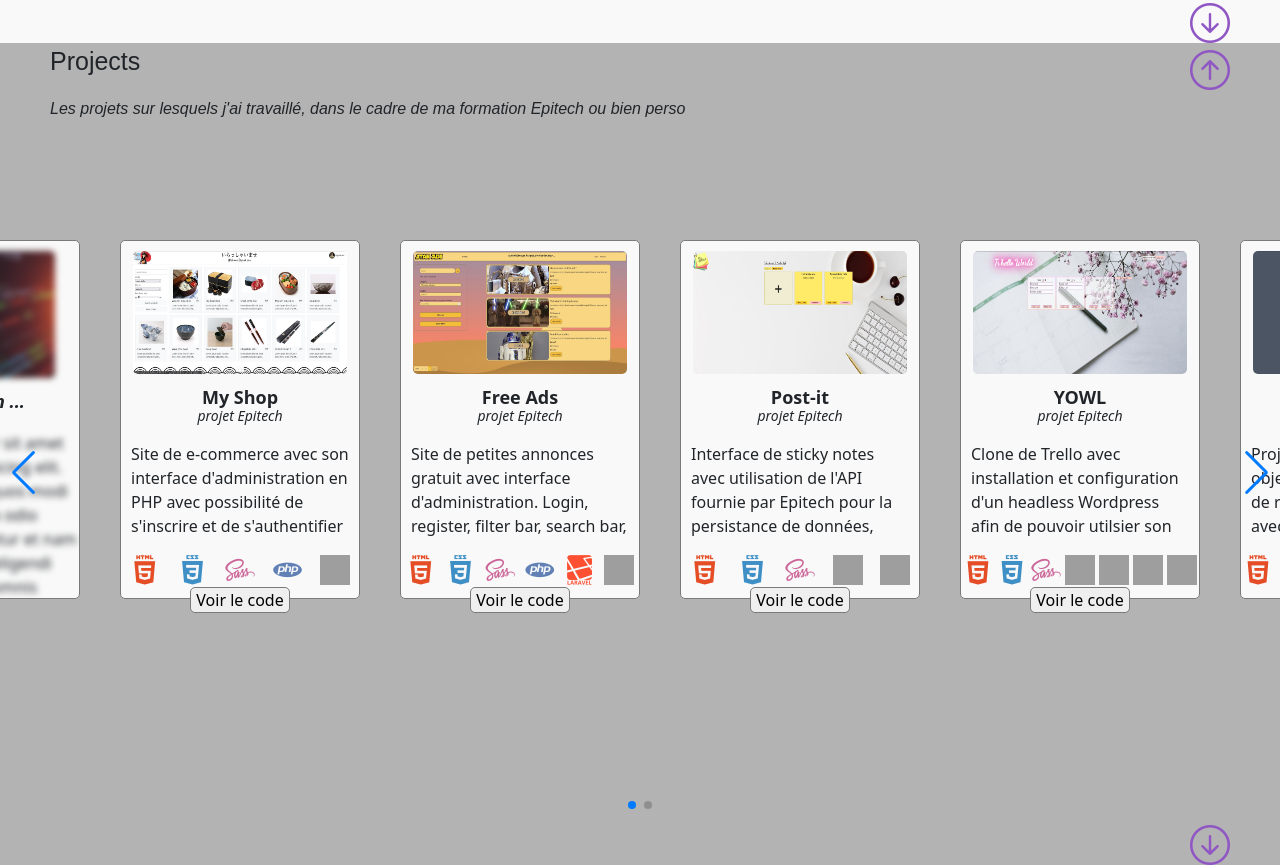
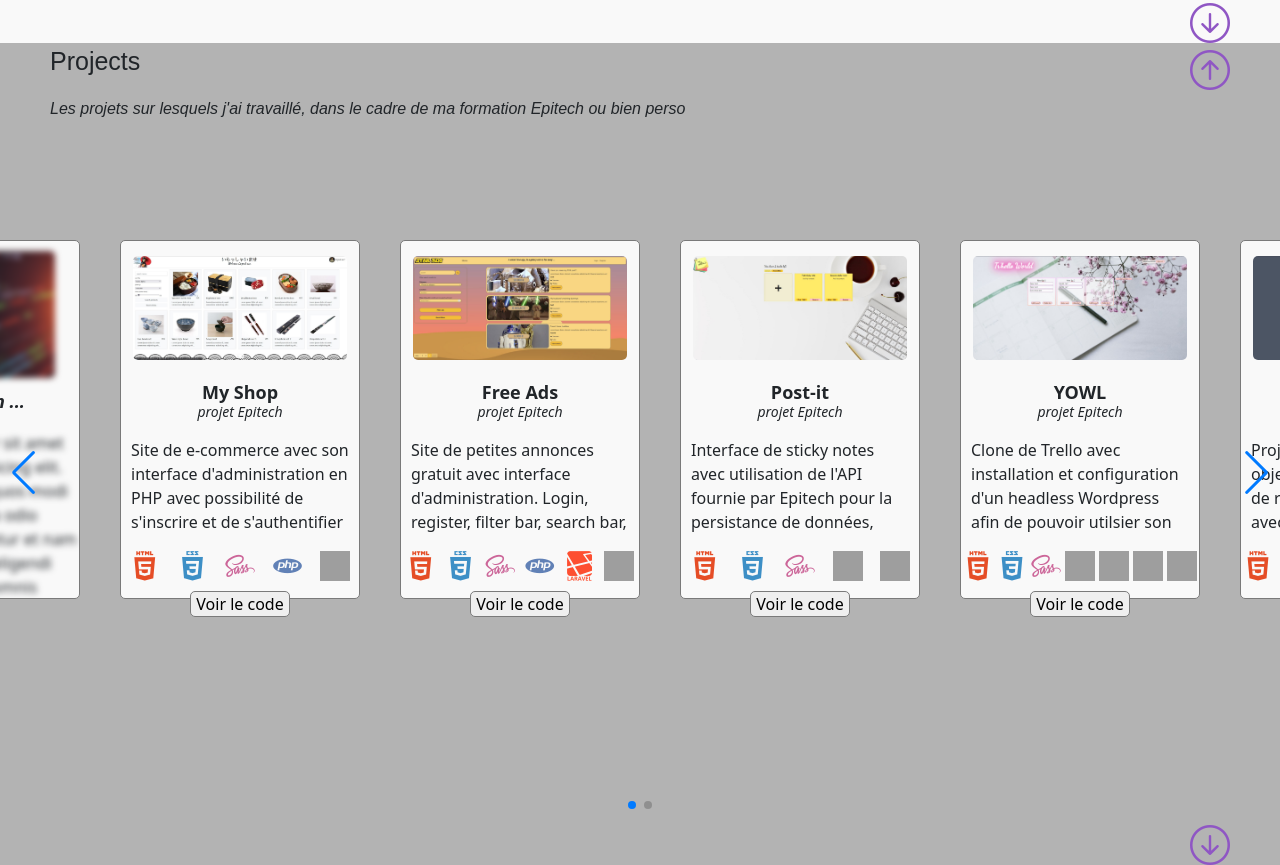
Before and after one commit to Hornakkan/portfolio, a website: page index.html in a window 1280 px wide. Shown: the part 1557-2422 px from the top of the page. Drawn offline with nearby package versions, Linux system fonts and the light colour scheme; grey boxes are pictures that could not be loaded.

Commit message:
Projects card slider + style

```diff
--- a/script/app.js
+++ b/script/app.js
@@ -6,6 +6,7 @@ const swiper = new Swiper('.mySwiper', {
   loop: true,
   centerSlide: 'true',
   fade: 'true',
+  grabCursor: 'true',
   // direction: 'vertical',
   // slidesPerView: 2,
   // spaceBetween: 30,
--- a/style/sass/main.scss
+++ b/style/sass/main.scss
@@ -378,4 +378,18 @@ i {
             display: flex;
         }
     }
+
+    .projects--card {
+        &--picture {
+            height: fit-content;
+        }
+        &--content {
+            &--languages {
+                height: fit-content;
+            }
+            &--links {
+                height: fit-content;
+            }
+        }
+    }
 }
```
Also changed, not shown: style/css/style.css, 1 other file.
